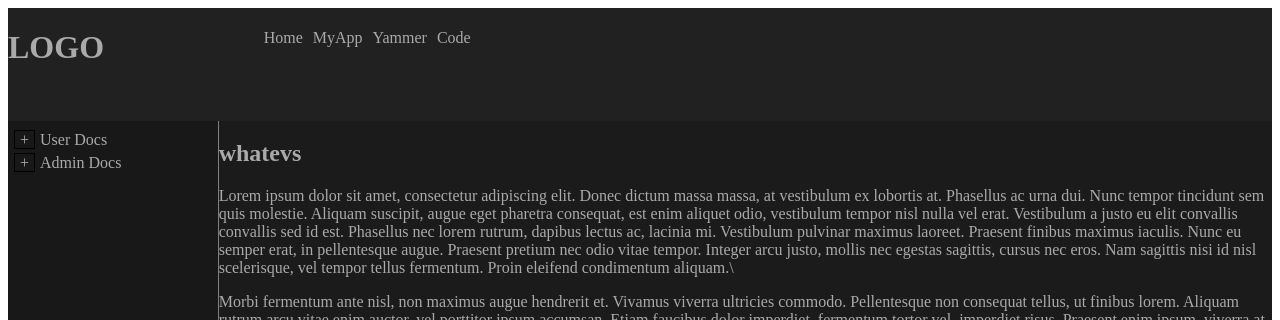
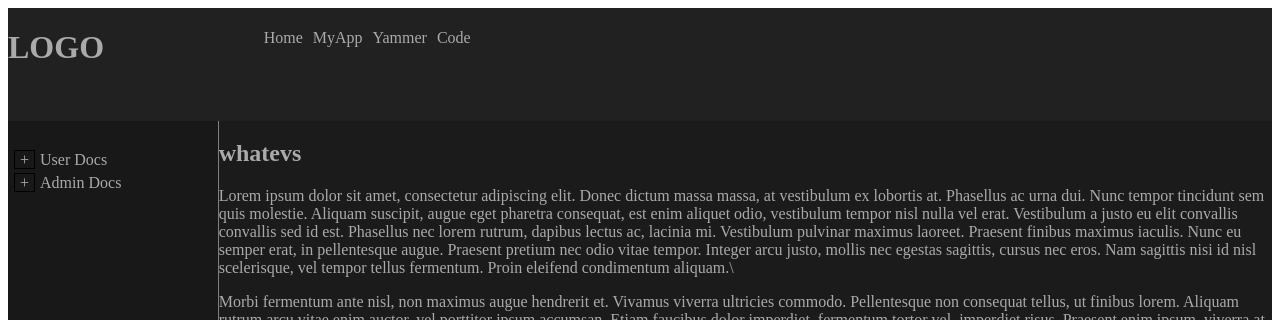
Before and after one commit to emacintosh/eric-docs, a Jekyll site: the page built from readme.md, in a window 1280 px wide. Shown: the top 320 px of the page. Built offline with Jekyll 4.4.1, drawn with Linux system fonts in a browser that asks for light colours; our own code applies the rules of GitHub Pages for plain Markdown files.

Commit message:
Update style.css

```diff
--- a/css/style.css
+++ b/css/style.css
@@ -11,7 +11,7 @@
 
 .parent-ul {
   padding-left:1px;
-  margin-top:10px;
+  margin-top:30px;
 }
 
 .folder-ul {
@@ -19,7 +19,7 @@
 }
 
 .page-ul {
-  padding-left:15px;
+  list-style-position:outside;
 }
 
 li {
```
